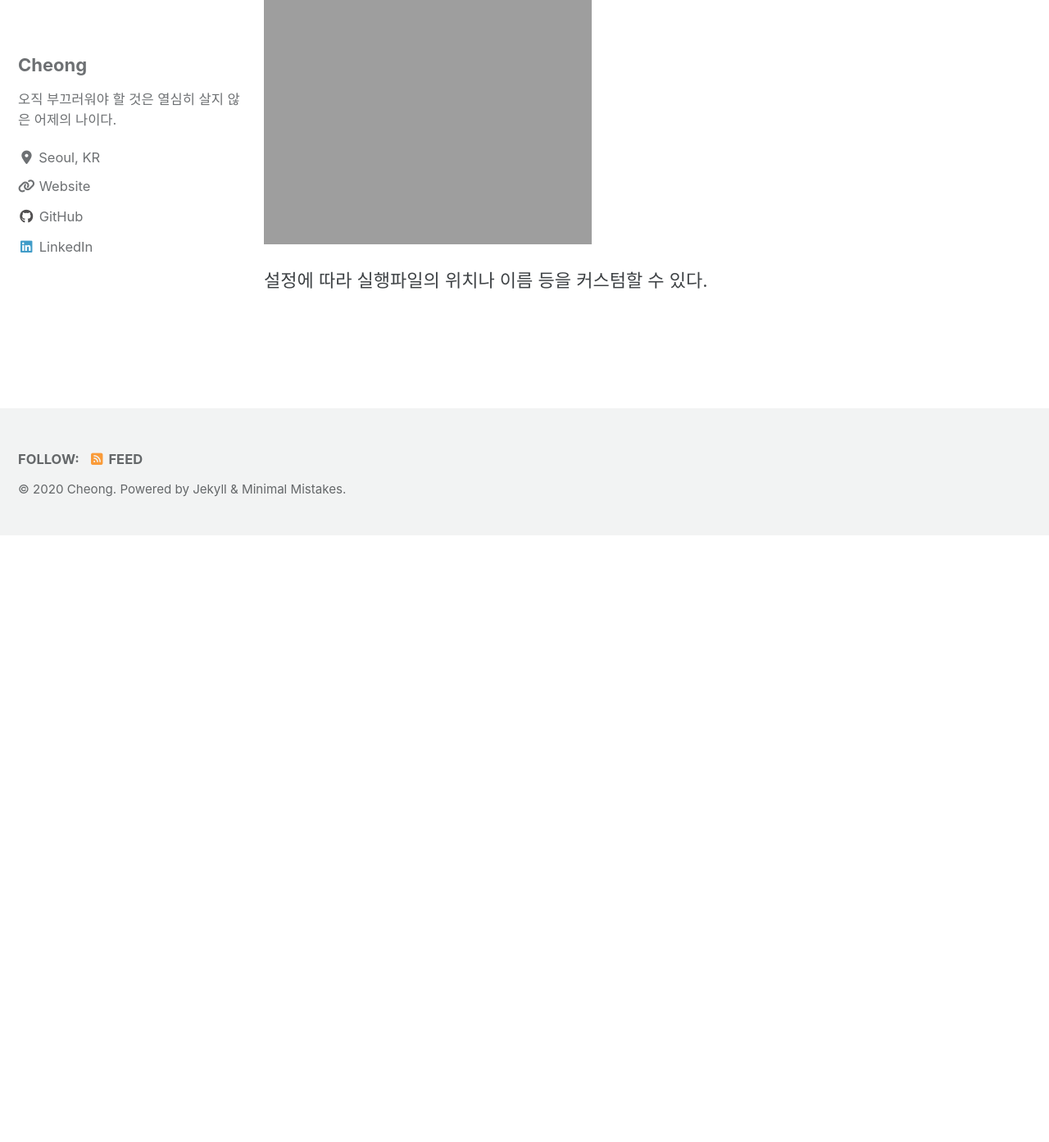
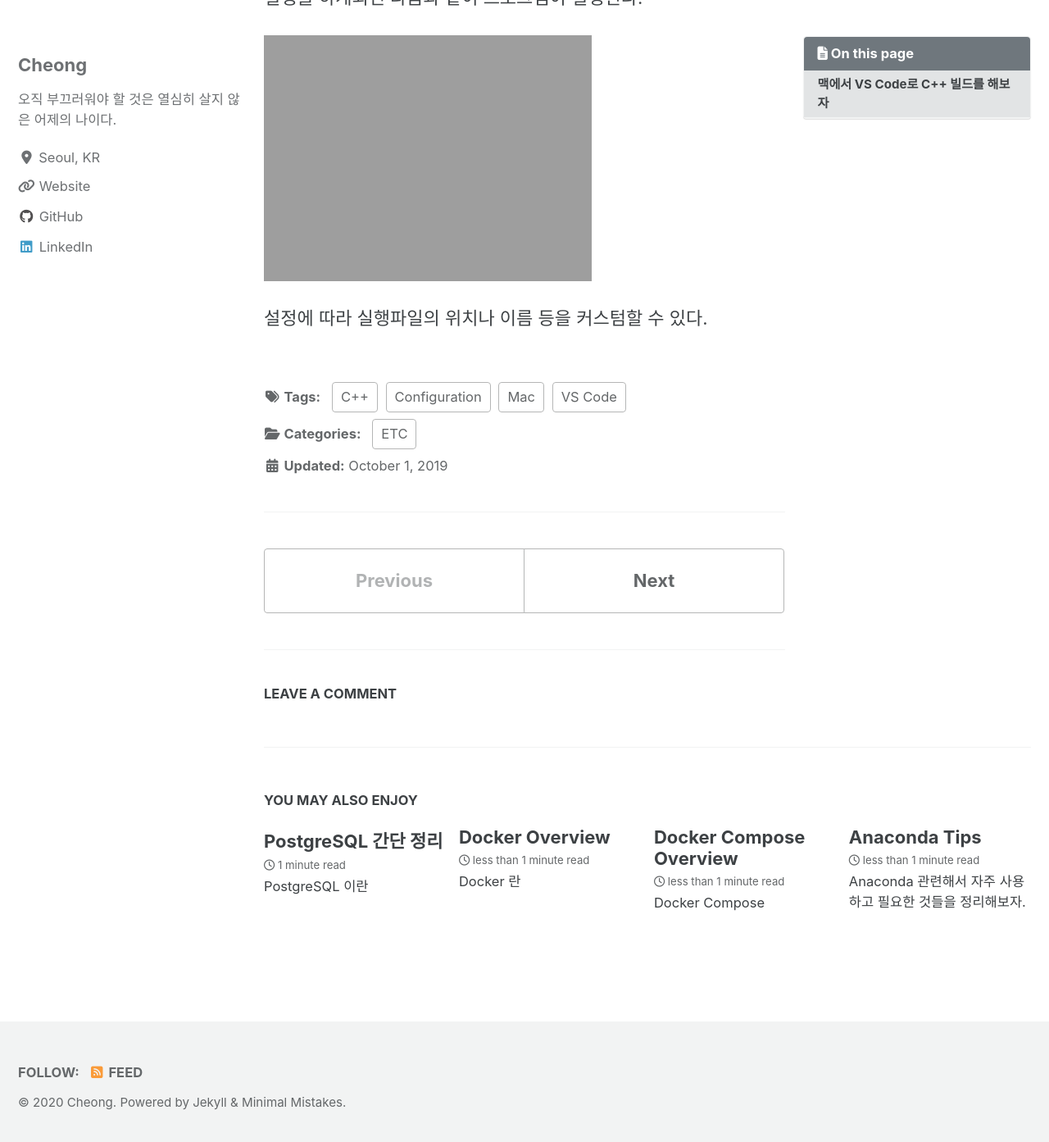
Before and after one commit to younghk/younghk.github.io, a Jekyll site: the page built from _posts/etc/2019-10-01---vs-code-c++-configuration-for-mac.md, in a window 1280 px wide and 1400 px high, scrolled down 4786 px. Shown: the top 1393 px of the window at 82% size. Built offline with Jekyll 4.4.1, drawn with Linux system fonts in a browser that asks for light colours; cached includes are drawn as plain includes; nearby versions of some CDN libraries; comment, search, counter and statistics services are not loaded; before the commit the page ends 5439 px from its top, so only the background shows below that.

Commit message:
migrated.

```diff
--- a/_config.yml
+++ b/_config.yml
@@ -63,7 +63,7 @@ google:
   search_engine_id       : # YOUR_SEARCH_ENGINE_ID
   instant_search         : # false (default), true
 # SEO Related
-google_site_verification :
+google_site_verification : "_JaNG_GesudfHfc8QH5-Kka2SgvK3_Q-D3CNEF0iHmk"
 bing_site_verification   :
 yandex_site_verification :
 naver_site_verification  :
@@ -247,23 +247,23 @@ whitelist:
 #  - <base_path>/tags/my-awesome-tag/index.html ~> path: /tags/
 #  - <base_path>/categories/my-awesome-category/index.html ~> path: /categories/
 #  - <base_path>/my-awesome-category/index.html ~> path: /
-# category_archive:
-#   type: liquid
-#   path: /categories/
-# tag_archive:
-#   type: liquid
-#   path: /tags/
+category_archive:
+  type: liquid
+  path: /categories/
+tag_archive:
+  type: liquid
+  path: /tags/
 # https://github.com/jekyll/jekyll-archives
-jekyll-archives:
-  enabled:
-    - categories
-    - tags
-  layouts:
-    category: archive-taxonomy
-    tag: archive-taxonomy
-  permalinks:
-    category: /categories/:name/
-    tag: /tags/:name/
+# jekyll-archives:
+#   enabled:
+#     - categories
+#     - tags
+#   layouts:
+#     category: archive-taxonomy
+#     tag: archive-taxonomy
+#   permalinks:
+#     category: /categories/:name/
+#     tag: /tags/:name/
 
 
 # HTML Compression
--- a/_layouts/post.html
+++ b/_layouts/post.html
@@ -1,47 +1,92 @@
 ---
-layout: archive
+layout: default
 ---
 
-{{ content }}
+{% if page.header.overlay_color or page.header.overlay_image or page.header.image %}
+  {% include page__hero.html %}
+{% elsif page.header.video.id and page.header.video.provider %}
+  {% include page__hero_video.html %}
+{% endif %}
 
-<!-- <ul class="taxonomy__index">
-  {% assign postsInYear = site.posts | group_by_exp: 'post', 'post.date | date: "%Y"' %}
-  {% for year in postsInYear %}
-    <li>
-      <a href="#{{ year.name }}">
-        <strong>{{ year.name }}</strong> <span class="taxonomy__count">{{ year.items | size }}</span>
-      </a>
-    </li>
-  {% endfor %}
-</ul> -->
+{% if page.url != "/" and site.breadcrumbs %}
+  {% unless paginator %}
+    {% include breadcrumbs.html %}
+  {% endunless %}
+{% endif %}
 
-<!-- {% assign postsByYear = site.posts | group_by_exp: 'post', 'post.date | date: "%Y"' %}
-{% for year in postsByYear %}
-  <section id="{{ year.name }}" class="taxonomy__section">
-    <h2 class="archive__subtitle">{{ year.name }}</h2>
-    <div class="entries-{{ page.entries_layout | default: 'list' }}">
-      {% for post in year.items %}
-        {% include archive-single.html type=page.entries_layout %}
-      {% endfor %}
+<div id="main" role="main">
+  {% include sidebar.html %}
+
+  <article class="page" itemscope itemtype="https://schema.org/CreativeWork">
+    {% if page.title %}<meta itemprop="headline" content="{{ page.title | markdownify | strip_html | strip_newlines | escape_once }}">{% endif %}
+    {% if page.excerpt %}<meta itemprop="description" content="{{ page.excerpt | markdownify | strip_html | strip_newlines | escape_once }}">{% endif %}
+    {% if page.date %}<meta itemprop="datePublished" content="{{ page.date | date_to_xmlschema }}">{% endif %}
+    {% if page.last_modified_at %}<meta itemprop="dateModified" content="{{ page.last_modified_at | date_to_xmlschema }}">{% endif %}
+
+    <div class="page__inner-wrap">
+      {% unless page.header.overlay_color or page.header.overlay_image %}
+        <header>
+          {% if page.title %}<h1 id="page-title" class="page__title" itemprop="headline">{{ page.title | markdownify | remove: "<p>" | remove: "</p>" }}</h1>{% endif %}
+          {% if page.read_time %}
+            <p class="page__meta"><i class="far fa-clock" aria-hidden="true"></i> {% include read-time.html %}</p>
+          {% endif %}
+        </header>
+      {% endunless %}
+
+      <section class="page__content" itemprop="text">
+        {% if page.toc %}
+        <aside class="sidebar__right sticky">
+          <!-- <aside class="sidebar__right {% if page.toc_sticky %}sticky{% endif %}"></aside> -->
+            <nav class="toc">
+              <header><h4 class="nav__title"><i class="fas fa-{{ page.toc_icon | default: 'file-alt' }}"></i> {{ page.toc_label | default: site.data.ui-text[site.locale].toc_label | default: "On this page" }}</h4></header>
+              {% include toc.html sanitize=true html=content h_min=1 h_max=6 class="toc__menu" %}
+            </nav>
+          </aside>
+        {% endif %}
+        {{ content }}
+        {% if page.link %}<div><a href="{{ page.link }}" class="btn btn--primary">{{ site.data.ui-text[site.locale].ext_link_label | default: "Direct Link" }}</a></div>{% endif %}
+      </section>
+
+      <footer class="page__meta">
+        {% if site.data.ui-text[site.locale].meta_label %}
+          <h4 class="page__meta-title">{{ site.data.ui-text[site.locale].meta_label }}</h4>
+        {% endif %}
+        {% include page__taxonomy.html %}
+        {% include page__date.html %}
+      </footer>
+
+      {% if page.share %}{% include social-share.html %}{% endif %}
+
+      {% include post_pagination.html %}
     </div>
-    <a href="#page-title" class="back-to-top">{{ site.data.ui-text[site.locale].back_to_top | default: 'Back to Top' }} &uarr;</a>
-  </section>
-{% endfor %} -->
 
-<script type="text/javascript">
-  $("script[type='math/tex']").replaceWith(
-    function(){
-      var tex = $(this).text();
-      return "<span class=\"inline-equation\">" +
-             katex.renderToString(tex) +
-             "</span>";
-  });
+    {% if jekyll.environment == 'production' and site.comments.provider and page.comments %}
+      {% include comments.html %}
+    {% endif %}
+  </article>
 
-  $("script[type='math/tex; mode=display']").replaceWith(
-    function(){
-      var tex = $(this).text();
-      return "<div class=\"equation\">" +
-             katex.renderToString("\\displaystyle "+tex) +
-             "</div>";
-  });
-  </script>
+  {% comment %}<!-- only show related on a post page when `related: true` -->{% endcomment %}
+  {% if page.id and page.related and site.related_posts.size > 0 %}
+    <div class="page__related">
+      <h4 class="page__related-title">{{ site.data.ui-text[site.locale].related_label | default: "You May Also Enjoy" }}</h4>
+      <div class="grid__wrapper">
+        {% for post in site.related_posts limit:4 %}
+          {% include archive-single.html type="grid" %}
+        {% endfor %}
+      </div>
+    </div>
+  {% comment %}<!-- otherwise show recent posts if no related when `related: true` -->{% endcomment %}
+  {% elsif page.id and page.related %}
+    <div class="page__related">
+      <h4 class="page__related-title">{{ site.data.ui-text[site.locale].related_label | default: "You May Also Enjoy" }}</h4>
+      <div class="grid__wrapper">
+        {% for post in site.posts limit:4 %}
+          {% if post.id == page.id %}
+            {% continue %}
+          {% endif %}
+          {% include archive-single.html type="grid" %}
+        {% endfor %}
+      </div>
+    </div>
+  {% endif %}
+</div>
--- a/_posts/etc/2019-10-01---vs-code-c++-configuration-for-mac.md
+++ b/_posts/etc/2019-10-01---vs-code-c++-configuration-for-mac.md
@@ -1,14 +1,14 @@
 ---
+draft: false
 title: "맥에서 VS Code C++ 빌드 설정하기"
 date: "2019-10-01T23:20:00.1234"
 layout: post
-draft: false
 category: "ETC"
 tags:
-  - "Mac"
-  - "VS Code"
-  - "C++"
-  - "Configuration"
+  - Mac
+  - VS Code
+  - C++
+  - Configuration
 description: "Using VSCode on Mac"
 toc: true
 ---
```
Also changed, not shown: _layouts/post-deprecated.html (added, +47 -0 lines), _layouts/posts.html (added, +47 -0 lines).
